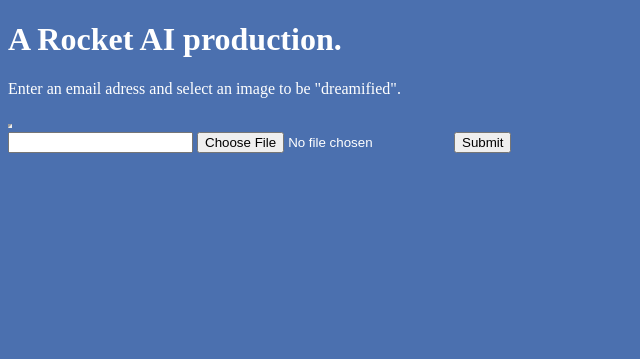
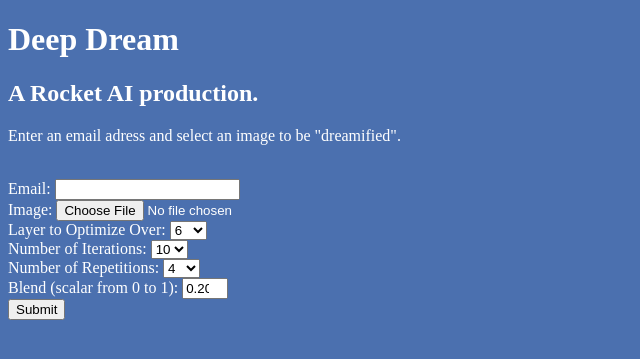
Before and after one commit to kfriis33/deep_dreaming, a Flask app: page / in a window 1280 px wide. Shown: the top 359 px of the page, without its empty margins (0-640 px from the left). Run offline with Flask 2, Linux system fonts and the light colour scheme; parts of the project's set-up code (start-up, migrations or seed data) failed here and were passed over; some libraries are stand-ins or nearby versions.

Commit message:
Finished Adding Other Features to Website
You can now change the blur, the layer that you are optimizing at, etc... Still looks ugly though.

```diff
--- a/Application/app.py
+++ b/Application/app.py
@@ -34,17 +34,14 @@ app.config.update(mail_settings)
 # initializing our Mail application
 mail = Mail(app)
 
-def initiate_image_processing(image, email_address):
+def initiate_image_processing(image, email_address, optimization_layer, num_iterations, num_repetitions, blend):
 	with app.app_context(): # throwing this into a new app context
 		# getting our resulting image(s)
-		print("initating image processing")
-		print(model)
-		results = processImage(model,image, email_address)
-		print("got results")
-		print(results)
+		print("initating image processing and email construction")
+		results = processImage(model,image, email_address, optimization_layer, num_iterations, num_repetitions, blend)
+
 		image_path = results["image_path"]
 
-		print("constructing email")
 		# constructing email
 		msg = Message("Deep Dream Results",
 		              sender="RocketAIcs01430project@gmail.com",
@@ -53,7 +50,6 @@ def initiate_image_processing(image, email_address):
 		with app.open_resource(image_path) as fp:
 			msg.attach("processed_image.png", "image/png", fp.read())
 
-		print("sending email")
 		# sending email
 		mail.send(msg)
 		print("email delivered")
@@ -66,6 +62,8 @@ def main():
 @app.route("/request-image", methods=["POST"])
 def requestImage():
 	print("received POST request")
+	print(request.form)
+	print(request.files)
 
 	# getting data from the post request
 	image_file = request.files['submit-image']
@@ -73,10 +71,14 @@ def requestImage():
 	image = np.float32(Image.open(io.BytesIO(image_bytes)))
 	email = request.form.get('email', 'example@example.com')
 
-	print(image, email)
+	optimization_layer = int(request.form.get('optimization-layer', '6'))
+	num_iterations = int(request.form.get('num-iterations', '3'))
+	num_repetitions = int(request.form.get('num-repetitions', '3'))
+	blend = float(request.form.get('blend', '0.2'))
 
+	print("request details: ", email, optimization_layer, num_iterations, num_repetitions, blend)
 	# initializing the image processing
-	processing_thread = threading.Thread(target=initiate_image_processing, args=[image, email])
+	processing_thread = threading.Thread(target=initiate_image_processing, args=[image, email, optimization_layer, num_iterations, num_repetitions, blend])
 	processing_thread.start()
 
 	response = {"status": 200}
--- a/Application/static/css/stylesheet.css
+++ b/Application/static/css/stylesheet.css
@@ -4,3 +4,15 @@ body {
  background-color: #4B70AF;
  color: #FFFFFF;
 }
+
+#request-image {
+	display: inline-block;
+}
+
+#hidden-frame {
+	visibility: hidden;
+}
+
+input[type=number]{
+    width: 38px;
+}
--- a/Application/static/js/submit.js
+++ b/Application/static/js/submit.js
@@ -7,3 +7,8 @@ $("#request-image").submit(function(e) {
         console.log(response)
     });
 });
+
+
+function indicate_success() {
+	alert("We will email you the resulting image shortly!")
+}
--- a/Application/templates/index.html
+++ b/Application/templates/index.html
@@ -6,16 +6,59 @@
     <link rel="stylesheet" href="{{ url_for('static', filename='css/stylesheet.css') }}">
   </head>
   <body>
-    <h1> A Rocket AI production.</h1>
+    <h1> Deep Dream </h1>
+    <h2> A Rocket AI production.</h2>
     <p>Enter an email adress and select an image to be "dreamified".</p>
 
   <iframe width="0" height="0" border="0" name="hidden-frame" id="hidden-frame"></iframe>
 
   <form enctype="multipart/form-data" action="/request-image" target="hidden-frame" method="POST">
      <input type="hidden" name="MAX_FILE_SIZE" value="30000"/>
-     <input type="text" name="email" id="email">
-  	 <input type="file" name="submit-image" id="submit-image" accept="image/*">
-  	 <input type="submit">
+     Email: <input type="email" name="email" id="email"> <br>
+     Image: <input type="file" name="submit-image" id="submit-image" accept="image/*"> <br>
+     Layer to Optimize Over:
+     <select name="optimization-layer">
+      <option value="0">0</option>
+      <option value="1">1</option>
+      <option value="2">2</option>
+      <option value="3">3</option>
+      <option value="4">4</option>
+      <option value="5">5</option>
+      <option value="6" selected="selected">6</option>
+      <option value="7">7</option>
+      <option value="8">8</option>
+      <option value="9">9</option>
+      <option value="10">10</option>
+      <option value="11">11</option>
+    </select> <br>
+     Number of Iterations:
+     <select name="num-iterations">
+      <option value="1">1</option>
+      <option value="2">2</option>
+      <option value="3">3</option>
+      <option value="4">4</option>
+      <option value="5">5</option>
+      <option value="6">6</option>
+      <option value="7">7</option>
+      <option value="8">8</option>
+      <option value="9">9</option>
+      <option value="10" selected="selected">10</option>
+    </select> <br>
+    Number of Repetitions:
+     <select name="num-repetitions">
+      <option value="1">1</option>
+      <option value="2">2</option>
+      <option value="3">3</option>
+      <option value="4" selected="selected">4</option>
+      <option value="5">5</option>
+      <option value="6">6</option>
+      <option value="7">7</option>
+      <option value="8">8</option>
+      <option value="9">9</option>
+      <option value="10">10</option>
+    </select> <br>
+    Blend (scalar from 0 to 1): <input type="number" name="blend" min="0" max="1" value="0.20" step="0.01"> <br>
+     <input type="submit" onclick="indicate_success()">
   </form>
 
    <script src="{{ url_for('static', filename='js/lib/jquery-2.1.1.js') }}"></script>
--- a/dream.py
+++ b/dream.py
@@ -348,7 +348,7 @@ def recursive_optimize(layer_tensor, image,
 
 session = tf.InteractiveSession(graph=model.graph)
 image = load_image(filename='images/bowen.jpg')
-
+print("tensors: ", len(model.layer_tensors))
 image = image[:,:,:3]
 
 print("plotting 1")
```
Also changed, not shown: Application/generate_dream.py (+4 -4 lines), 4 other files.
